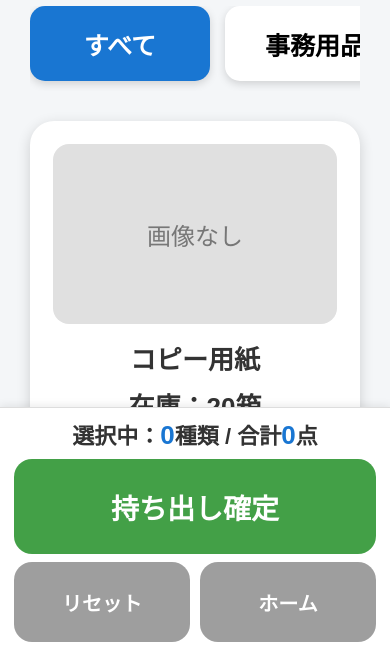
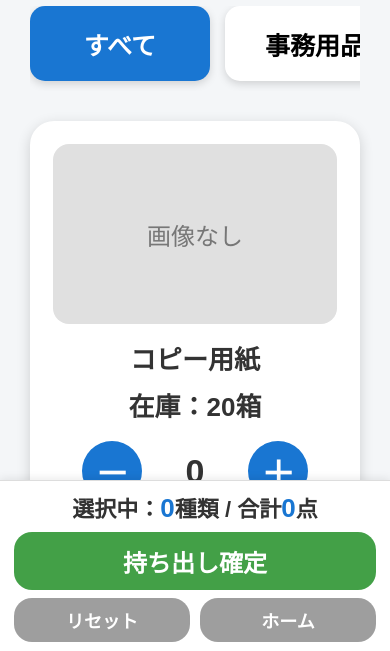
Before and after one commit to keiaraijinks-ai/kantan-zaiko-touch-demo, a plain HTML site: page index.html in a window 390 px wide. Both pictures are taken after a click on the button "持ち出し登録". Shown: the part 192-843 px from the top of the page. Drawn offline with Linux system fonts and the light colour scheme.

Commit message:
Update style.css

```diff
--- a/style.css
+++ b/style.css
@@ -499,3 +499,67 @@ select:focus {
     padding-bottom:210px;
   }
 }
+
+/* ==========================
+  iPad向け：下部バーコンパクト版
+  リセット・ホーム横並び
+========================== */
+
+.order-bar {
+  padding: 10px 14px !important;
+  box-shadow: 0 -2px 8px rgba(0,0,0,.08) !important;
+}
+
+.order-summary {
+  font-size: 22px !important;
+  margin-bottom: 8px !important;
+}
+
+.order-summary span {
+  font-size: 26px !important;
+}
+
+.order-bar .confirm-button {
+  min-height: 62px !important;
+  height: 62px !important;
+  margin-top: 0 !important;
+  font-size: 26px !important;
+  padding: 8px !important;
+}
+
+.order-sub-buttons {
+  display: flex !important;
+  gap: 10px !important;
+  margin-top: 8px !important;
+}
+
+.order-sub-buttons .sub-button {
+  flex: 1 !important;
+  min-height: 46px !important;
+  height: 46px !important;
+  margin-top: 0 !important;
+  font-size: 19px !important;
+  padding: 6px !important;
+}
+
+.takeout-screen {
+  padding-bottom: 165px !important;
+}
+
+@media screen and (max-width: 600px) {
+  .takeout-screen {
+    padding-bottom: 185px !important;
+  }
+
+  .order-bar .confirm-button {
+    min-height: 58px !important;
+    height: 58px !important;
+    font-size: 24px !important;
+  }
+
+  .order-sub-buttons .sub-button {
+    min-height: 44px !important;
+    height: 44px !important;
+    font-size: 18px !important;
+  }
+}
```
